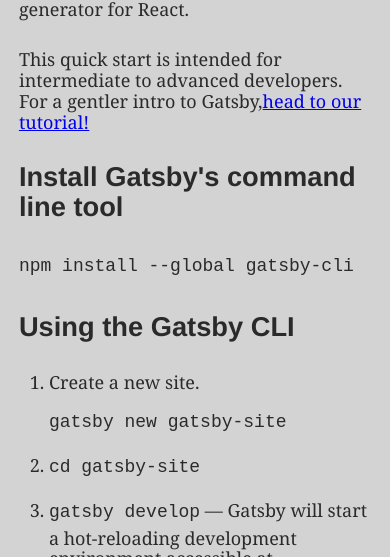
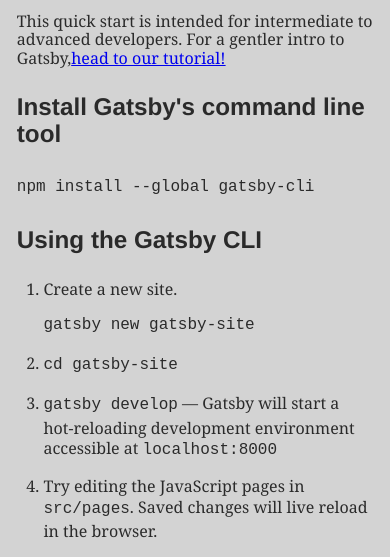
Before and after one commit to albybott/pukapuka-awhina, a Gatsby site: page / in a window 390 px wide. Shown: the part 287-844 px from the top of the page. Built offline with nearby package versions, Linux system fonts and the light colour scheme; Gatsby itself is replaced by a stand-in of ours.

Commit message:
Add responsive fonts

```diff
--- a/src/components/layout/Content.js
+++ b/src/components/layout/Content.js
@@ -14,7 +14,7 @@
 
   z-index: 10;
 
-  ${props => props.theme.media.phone`
+  ${props => props.theme.media.tablet`
     padding: 0;
   `};
 `
--- a/src/components/layout/Sidebar.js
+++ b/src/components/layout/Sidebar.js
@@ -11,7 +11,7 @@
   position: fixed;
   z-index: 11;
 
-  ${props => props.theme.media.phone`display: none;`};
+  ${props => props.theme.media.tablet`display: none;`};
 `
 
 const SidebarHeader = styled(Box)`
@@ -28,7 +28,9 @@
 
 const Sidebar = props => (
   <SidebarWrapper>
-    <SidebarHeader bg='secondary' pl='40px' pr='8px'>SB Header</SidebarHeader>
+    <SidebarHeader bg="secondary" pl="40px" pr="8px">
+      SB Header
+    </SidebarHeader>
     <SidebarContent>Content</SidebarContent>
   </SidebarWrapper>
 )
--- a/src/styles/global.js
+++ b/src/styles/global.js
@@ -6,6 +6,16 @@
 
 const GlobalStyle = createGlobalStyle`
   ${styledNormalize}
+
+  html{
+    /* default font size - current using max-width in theme.js (Desktop first) */
+    font-size: 1.3125em;
+
+    ${props => props.theme.media.desktop`font-size: 1.3125em`};
+    ${props => props.theme.media.laptop`font-size: 1.125em`};
+    ${props => props.theme.media.tablet`font-size: 1.0625em;`};
+    ${props => props.theme.media.phone`font-size: 1em;`};
+  }
 
   img {
     padding: 0;
```
Also changed, not shown: src/components/Image.js (renamed from src/components/image.js).
